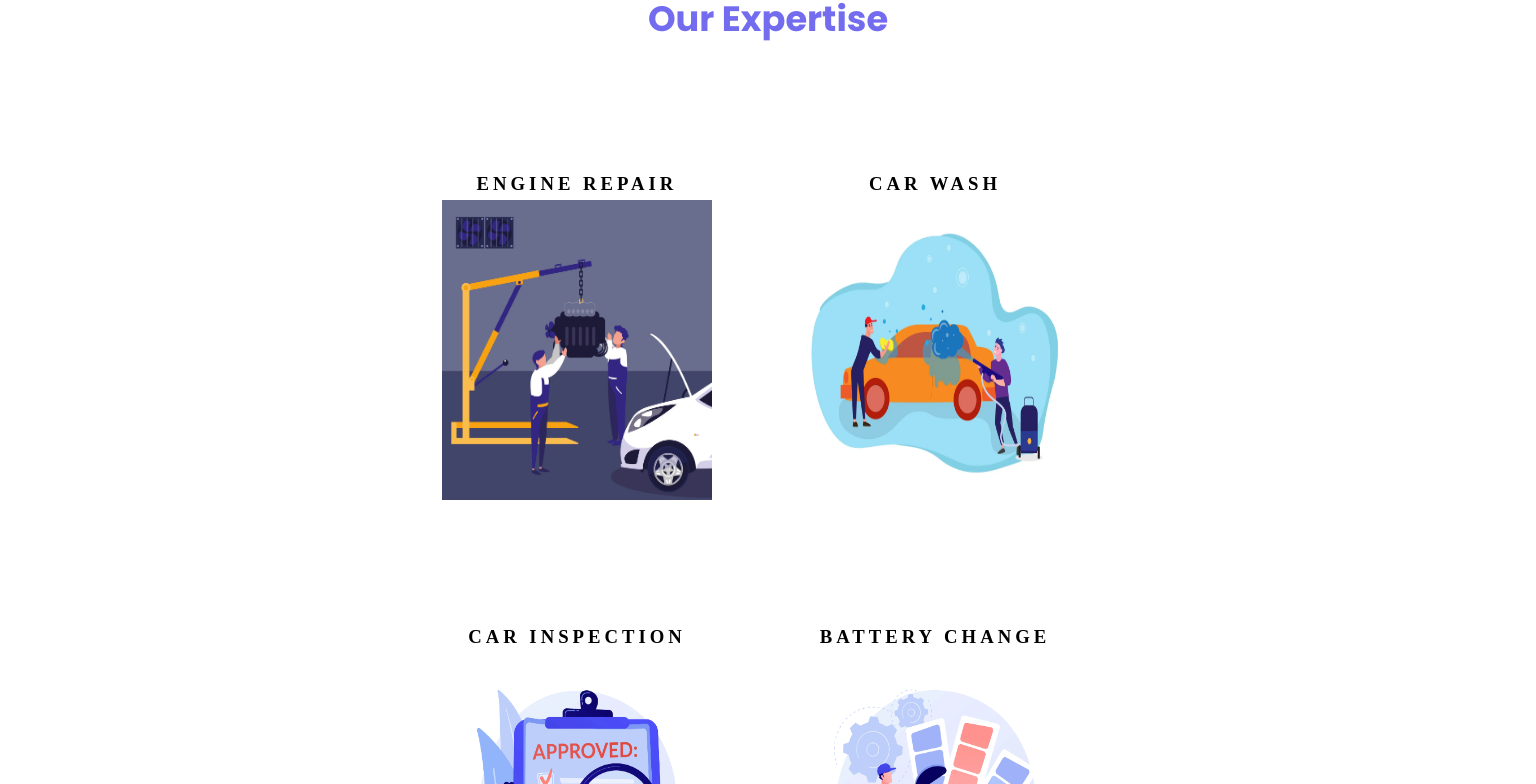
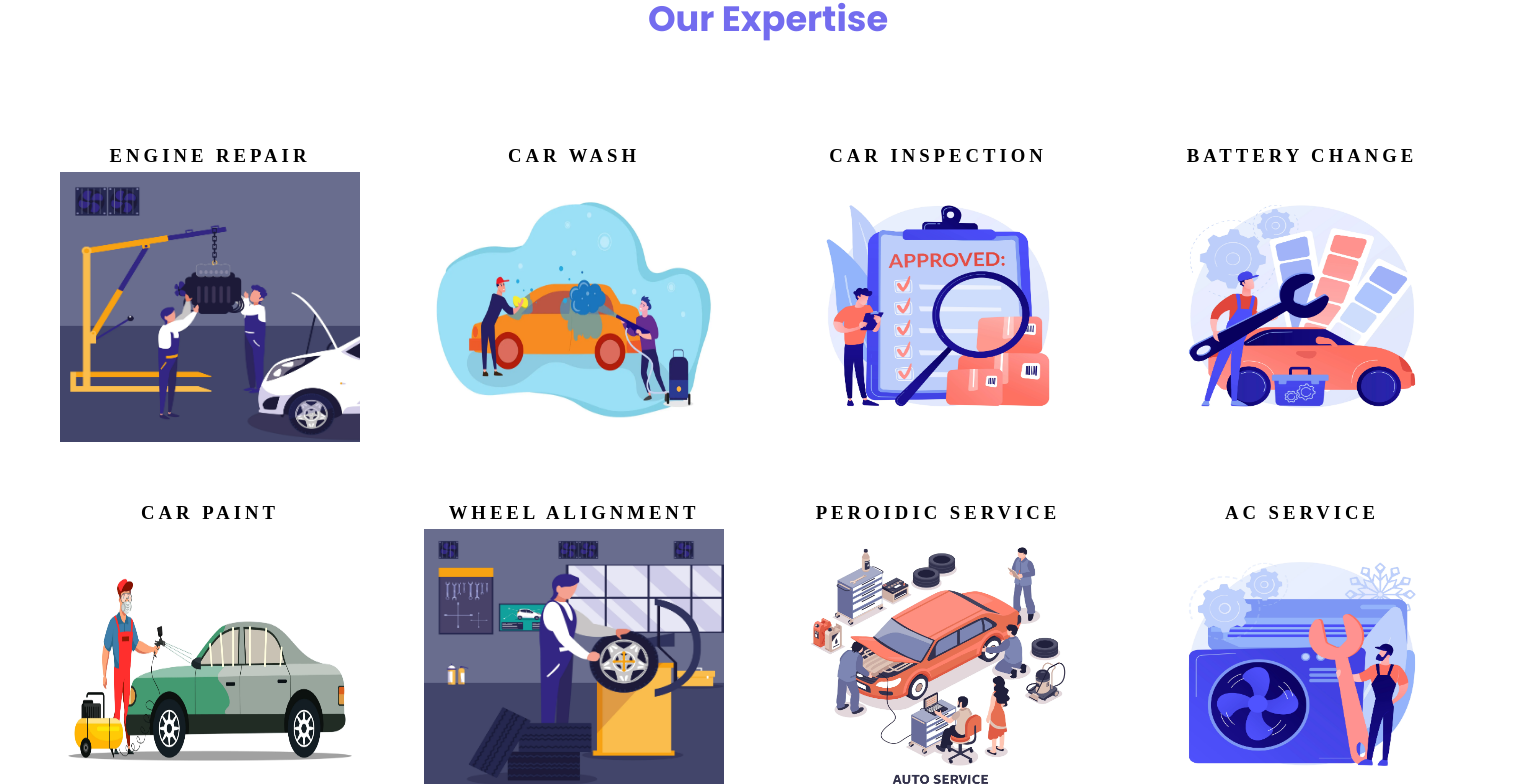
Before and after one commit to HAL-Services/KCM-New, a React (Create React App) app: page / in a window 1536 px wide. Shown: the part 1055-1839 px from the top of the page. Built offline with nearby package versions, Linux system fonts and the light colour scheme; no server answers.

Commit message:
updated expertise for mobile view

```diff
--- a/src/styles/ExpertisePage.styles.scss
+++ b/src/styles/ExpertisePage.styles.scss
@@ -13,8 +13,8 @@
   display: flex;
   flex-wrap: wrap;
   justify-content: center;
-  @media screen and (min-width: 1300px) {
-    width: 70%;
+  @media screen and (max-width: 1300px) {
+    width: 100vw;
   }
 }
 .expertise-img-container {
@@ -27,10 +27,11 @@
   display: flex;
   flex-direction: column;
   align-items: center;
-  @media screen and (min-width: 1300px) {
-    padding: 3rem 2rem;
-    margin-bottom: 30px;
+  @media screen and (max-width: 1300px) {
+    margin-bottom: 50px;
+    margin-right: 0px;
   }
+
   transition: 400ms;
   &:hover {
     transform: scale(1.05);
@@ -40,10 +41,6 @@
   img {
     height: 270px;
     width: 300px;
-    @media screen and (min-width: 1300px) {
-      height: 300px;
-      width: 270px;
-    }
   }
   h3 {
     margin-bottom: 5px;
```
